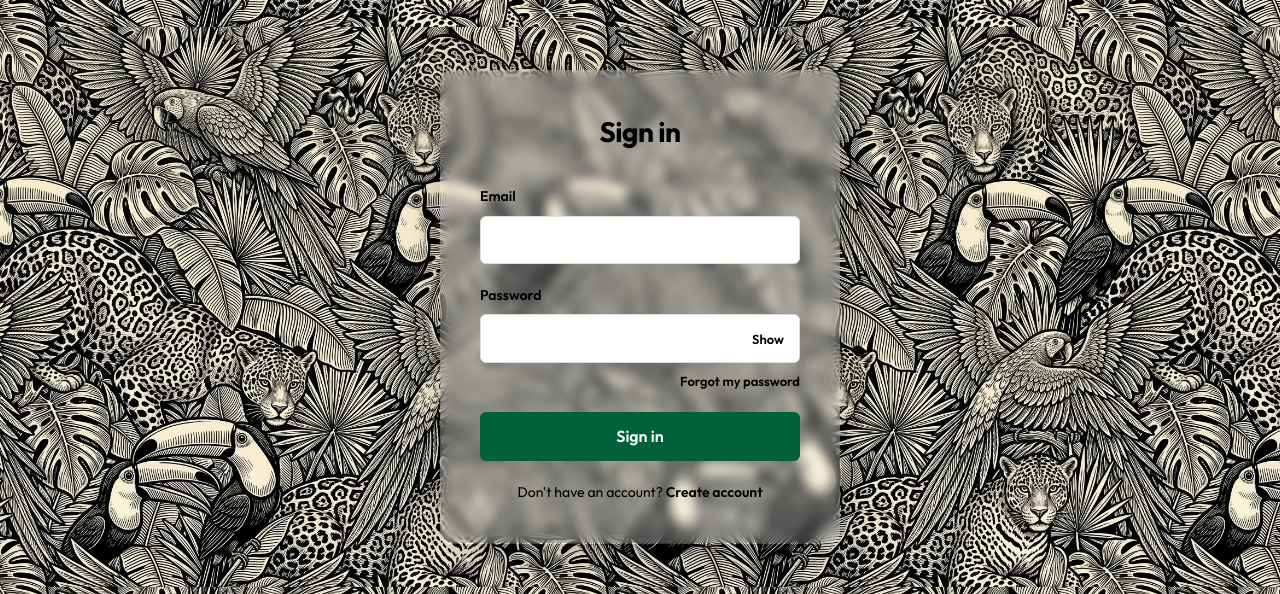
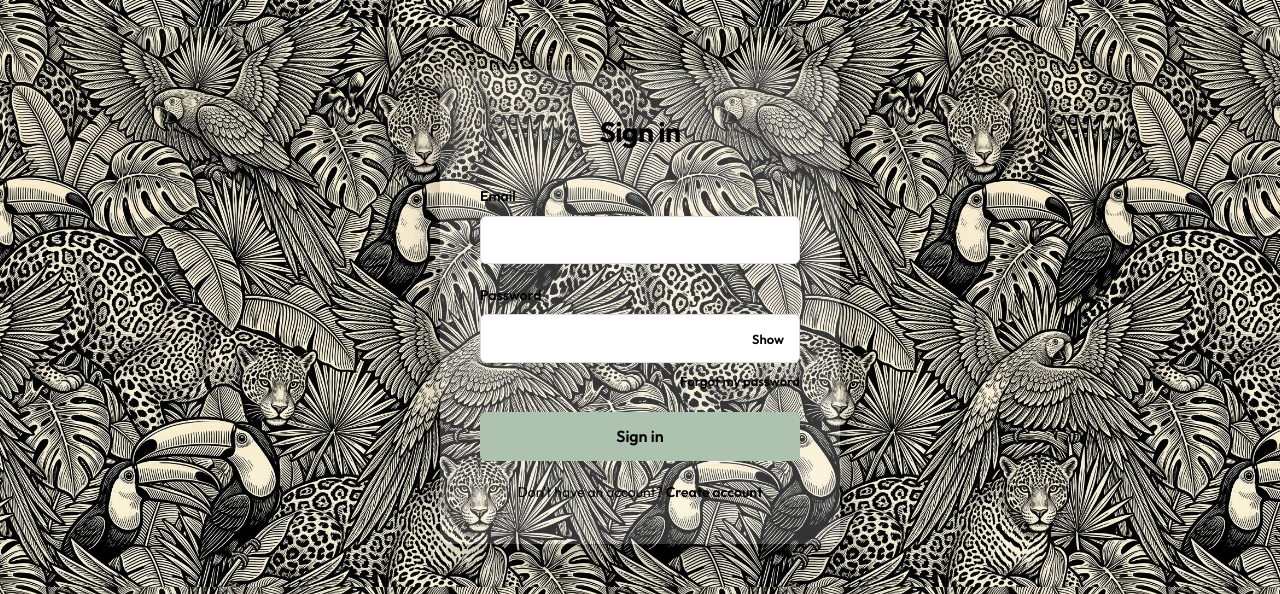
Before and after one commit to akilehomes/alessandra-ecommerce, a React (Create React App) app in the folder frontend/: page /login in a window 1280 px wide. Shown: the part 157-751 px from the top of the page. Built offline with nearby package versions, Linux system fonts and the light colour scheme; no server answers; the HTML template or start-up script is replaced by a standard one.

Commit message:
style(auth): sage button (brand color var), transparent card without blur

```diff
--- a/frontend/src/index.css
+++ b/frontend/src/index.css
@@ -1,4 +1,10 @@
 @import url('https://fonts.googleapis.com/css2?family=Crimson+Text:ital@0;1&family=Outfit:wght@400;600;700&display=swap');
+
+:root {
+  /* Cor da marca Alessandra Zanetti: verde sage. RGB 173,195,175 / CMYK 11 0 10 24 */
+  --brand-sage: #adc3af;
+  --brand-sage-hover: #9bb59e;
+}
 
 * {
   margin: 0;
--- a/frontend/src/pages/Auth.css
+++ b/frontend/src/pages/Auth.css
@@ -9,8 +9,6 @@
 
 .auth-form {
   background: rgba(255, 255, 255, 0.2);
-  -webkit-backdrop-filter: blur(6px);
-  backdrop-filter: blur(6px);
   border-radius: 12px;
   padding: 40px;
   width: 100%;
@@ -56,8 +54,8 @@
 .auth-form .btn-primary {
   width: 100%;
   padding: 12px;
-  background: #006039;
-  color: #fff;
+  background: var(--brand-sage);
+  color: #000;
   border: none;
   border-radius: 6px;
   font-weight: 600;
@@ -67,9 +65,9 @@
 }
 
 .auth-form .btn-primary:hover:not(:disabled) {
-  background: #00724a;
+  background: var(--brand-sage-hover);
   transform: translateY(-2px);
-  box-shadow: 0 5px 15px rgba(0, 96, 57, 0.4);
+  box-shadow: 0 5px 15px rgba(0, 0, 0, 0.2);
 }
 
 .auth-form .btn-primary:disabled {
```
